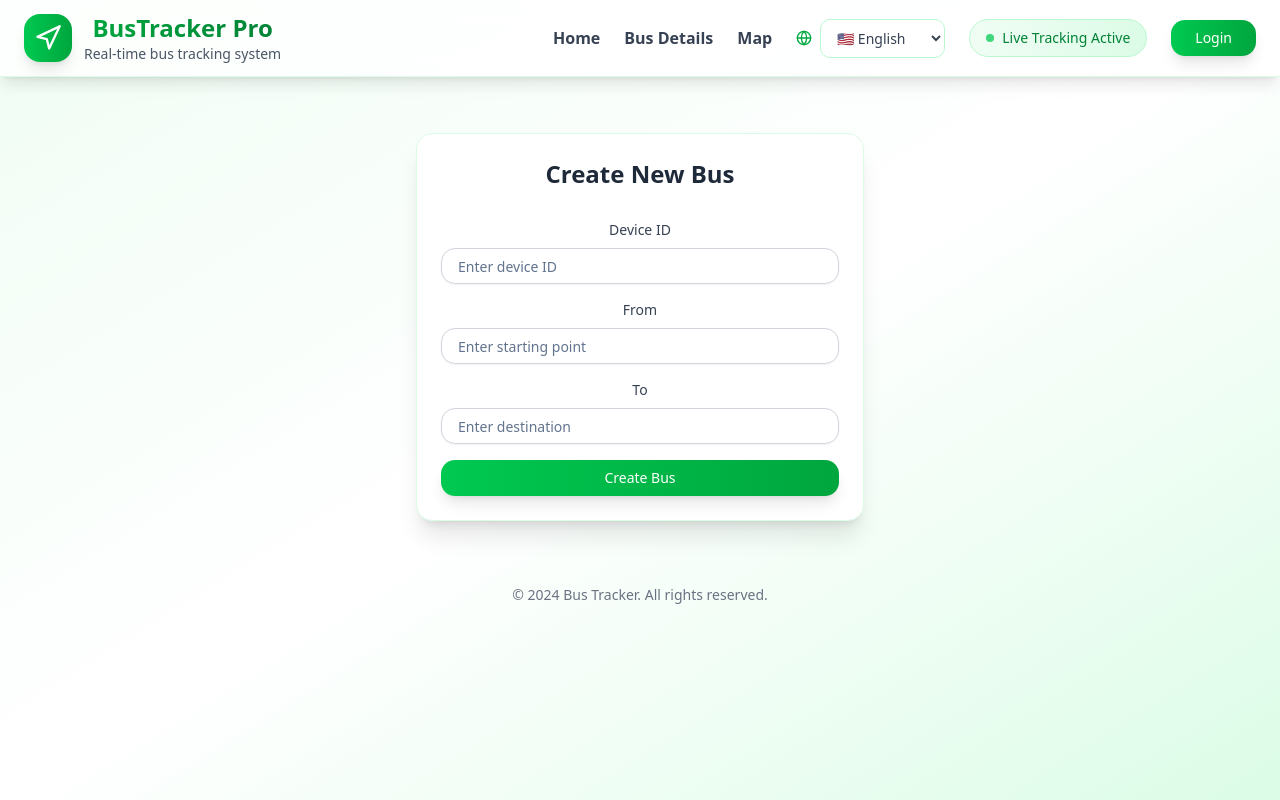
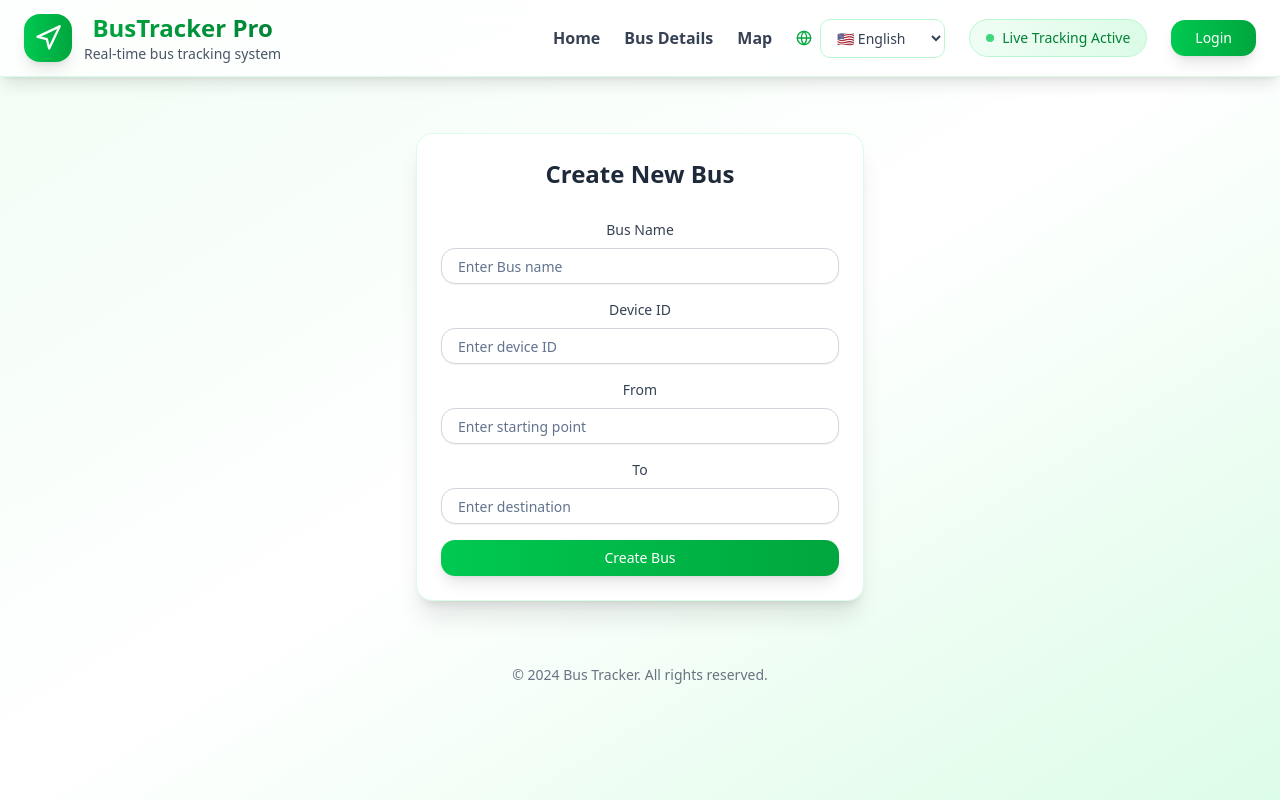
Before and after one commit to santanu-atta03/GPS_Tracker, a React (Vite) app in the folder Frontend/: page /createbus in a window 1280 px wide. Built offline with nearby package versions, Linux system fonts and the light colour scheme.

Commit message:
add bus name in bus model

```diff
--- a/Frontend/src/components/page/CreateBus.jsx
+++ b/Frontend/src/components/page/CreateBus.jsx
@@ -4,18 +4,19 @@ import { useAuth0 } from "@auth0/auth0-react";
 import { Input } from "@/components/ui/input";
 import { Button } from "@/components/ui/button";
 import { Card, CardHeader, CardTitle, CardContent } from "@/components/ui/card";
-import { Label } from "@/components/ui/label"
+import { Label } from "@/components/ui/label";
 import { useNavigate } from "react-router-dom";
-import Navbar from '../shared/Navbar';
+import Navbar from "../shared/Navbar";
 
 const CreateBus = () => {
   const { getAccessTokenSilently } = useAuth0();
   const [deviceID, setDeviceID] = useState("");
   const [to, setTo] = useState("");
   const [from, setFrom] = useState("");
+  const [name, setname] = useState("");
   const [loading, setLoading] = useState(false);
   const [success, setSuccess] = useState(null);
-  const navigate = useNavigate()
+  const navigate = useNavigate();
 
   const handleSubmit = async (e) => {
     e.preventDefault();
@@ -28,7 +29,7 @@ const CreateBus = () => {
 
       const res = await axios.post(
         "https://gps-tracker-kq2q.vercel.app/api/v1/Bus/createbus",
-        { deviceID, from, to },
+        { name, deviceID, from, to },
         { headers: { Authorization: `Bearer ${token}` } }
       );
 
@@ -36,7 +37,7 @@ const CreateBus = () => {
       setDeviceID("");
       setFrom("");
       setTo("");
-      navigate("/Bus")
+      navigate("/Bus");
     } catch (error) {
       console.error("Error creating bus:", error);
       setSuccess("Failed to create bus.");
@@ -52,12 +53,35 @@ const CreateBus = () => {
       <main className="max-w-7xl mx-auto px-4 py-8">
         <Card className="max-w-md mx-auto mt-6 shadow-xl rounded-2xl border border-green-100">
           <CardHeader>
-            <CardTitle className="text-2xl font-bold text-gray-800 text-center">Create New Bus</CardTitle>
+            <CardTitle className="text-2xl font-bold text-gray-800 text-center">
+              Create New Bus
+            </CardTitle>
           </CardHeader>
           <CardContent>
             <form className="space-y-4" onSubmit={handleSubmit}>
               <div>
-                <Label htmlFor="deviceID" className="block text-sm font-medium text-gray-700 mb-2">Device ID</Label>
+                <Label
+                  htmlFor="name"
+                  className="block text-sm font-medium text-gray-700 mb-2"
+                >
+                  Bus Name
+                </Label>
+                <Input
+                  id="name"
+                  value={name}
+                  onChange={(e) => setname(e.target.value)}
+                  placeholder="Enter Bus name"
+                  className="w-full p-4 border border-gray-300 rounded-xl focus:ring-2 focus:ring-green-500 focus:border-transparent transition-all"
+                  required
+                />
+              </div>
+              <div>
+                <Label
+                  htmlFor="deviceID"
+                  className="block text-sm font-medium text-gray-700 mb-2"
+                >
+                  Device ID
+                </Label>
                 <Input
                   id="deviceID"
                   value={deviceID}
@@ -68,7 +92,12 @@ const CreateBus = () => {
                 />
               </div>
               <div>
-                <Label htmlFor="from" className="block text-sm font-medium text-gray-700 mb-2">From</Label>
+                <Label
+                  htmlFor="from"
+                  className="block text-sm font-medium text-gray-700 mb-2"
+                >
+                  From
+                </Label>
                 <Input
                   id="from"
                   value={from}
@@ -79,7 +108,12 @@ const CreateBus = () => {
                 />
               </div>
               <div>
-                <Label htmlFor="to" className="block text-sm font-medium text-gray-700 mb-2">To</Label>
+                <Label
+                  htmlFor="to"
+                  className="block text-sm font-medium text-gray-700 mb-2"
+                >
+                  To
+                </Label>
                 <Input
                   id="to"
                   value={to}
@@ -97,7 +131,11 @@ const CreateBus = () => {
                 {loading ? "Creating..." : "Create Bus"}
               </Button>
             </form>
-            {success && <p className="mt-4 text-center text-green-700 font-medium">{success}</p>}
+            {success && (
+              <p className="mt-4 text-center text-green-700 font-medium">
+                {success}
+              </p>
+            )}
           </CardContent>
         </Card>
 
--- a/Frontend/src/components/page/Home.jsx
+++ b/Frontend/src/components/page/Home.jsx
@@ -427,6 +427,7 @@ const debugSearch = async () => {
         {/* Footer */}
         <footer className="mt-16 text-center text-gray-500 text-sm">
           <p>&copy; 2024 Bus Tracker. All rights reserved.</p>
+          <Button onClick={updateProfile}></Button>
         </footer>
       </main>
     </div>
```
Also changed, not shown: 2 other files (tests, documents, lock files or other folders).
